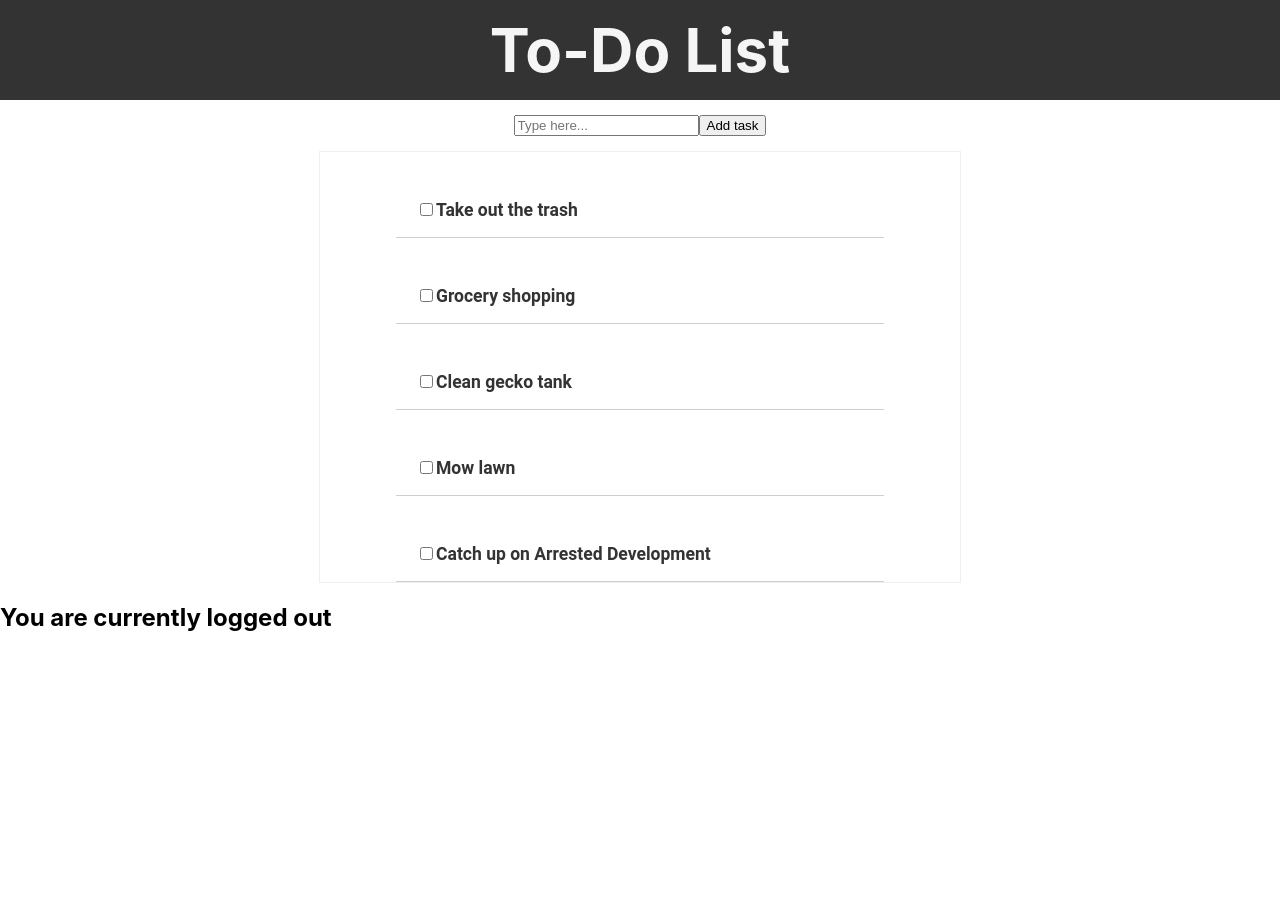
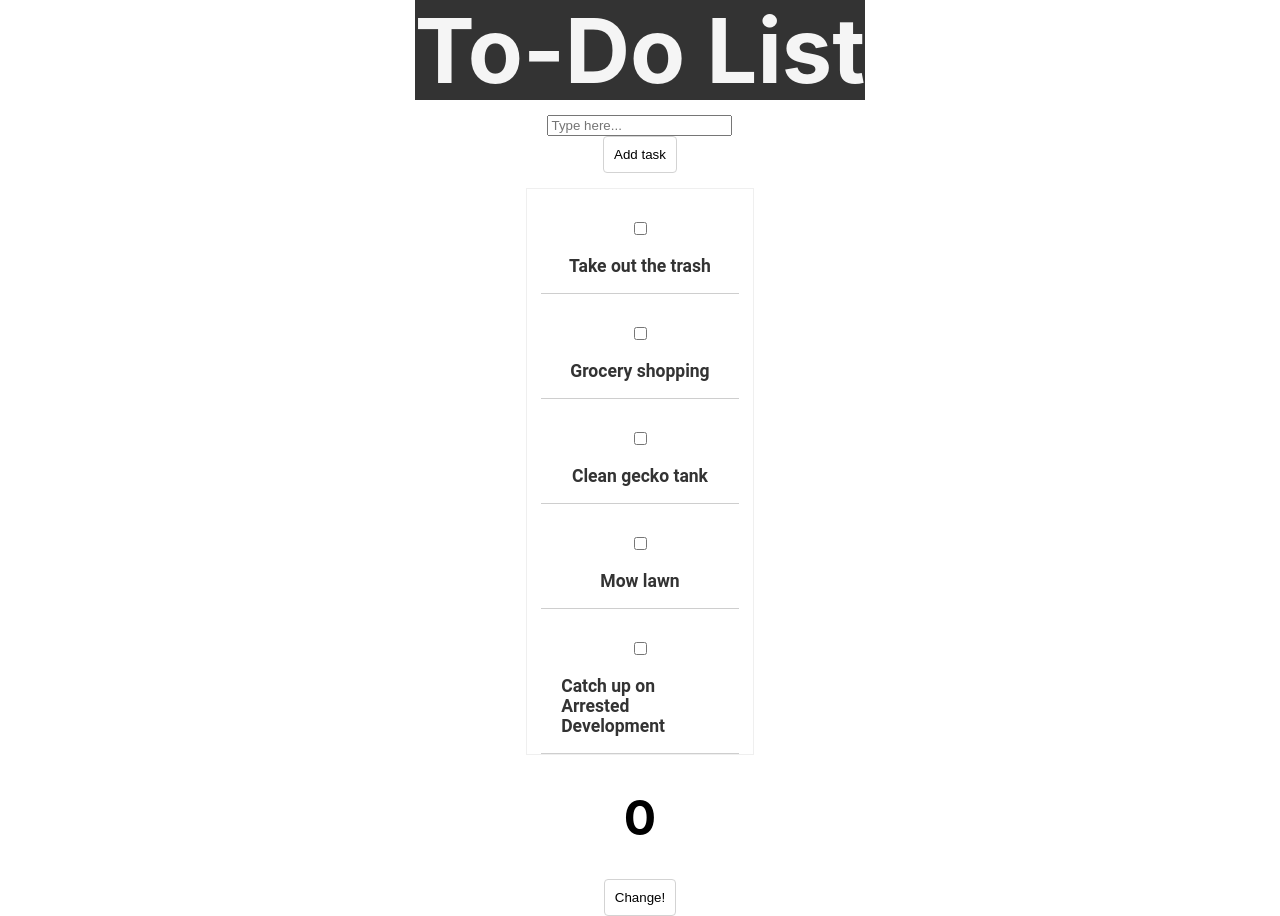
Before and after one commit to pe7r/project, a React (Create React App) app: page / in a window 1280 px wide. Before the commit the page ends 800 px from the top, so only its background shows below. Built offline with nearby package versions, Linux system fonts and the light colour scheme.

Commit message:
Started learning how to change components state (Final daily commit)(March 11) #3

```diff
--- a/src/components/NonProject/NonProject.css
+++ b/src/components/NonProject/NonProject.css
@@ -1,23 +1,25 @@
-/* .joke {
-  display: flex;
-  flex-wrap: wrap;
-  justify-content: center;
-} */
-
-.contact-card {
-  flex-basis: 250px;
-  margin: 20px;
+div {
+    display: flex;
+    flex-direction: column;
+    align-items: center;
+    justify-content: center;
 }
 
-.contact-card > img {
-  width: 100%;
-  height: auto;
+h1 {
+    font-size: 3em;
 }
 
-.contact-card > h3 {
-  text-align: center;
+button {
+    border: 1px solid lightgray;
+    background-color: transparent;
+    padding: 10px;
+    border-radius: 4px;
 }
 
-.contact-card > p {
-  font-size: 12px;
+button:hover {
+    cursor: pointer;
 }
+
+button:focus {
+    outline:0;
+}
--- a/src/components/NonProject/NonProject.js
+++ b/src/components/NonProject/NonProject.js
@@ -1,28 +1,19 @@
 import React from "react"
+import './NonProject.css'
 
 class NonProject extends React.Component {
-	constructor() {
-		super()
+    constructor(props) {
+        super(props)
         this.state = {
-			isLoggedIn: false,
+            count: 0
         }
     }
 
-
-
-
     render() {
-		let wordDisplay
-		if (this.state.isLoggedIn) {
-			wordDisplay = "in"
-		} else {
-			wordDisplay = "out"
-		}
-
-
         return (
             <div>
-	            <h2>You are currently logged {wordDisplay}</h2>
+                <h1>{this.state.count}</h1>
+                <button>Change!</button>
             </div>
         )
     }
```
Lines whose indentation alone changed are shown as unchanged.
